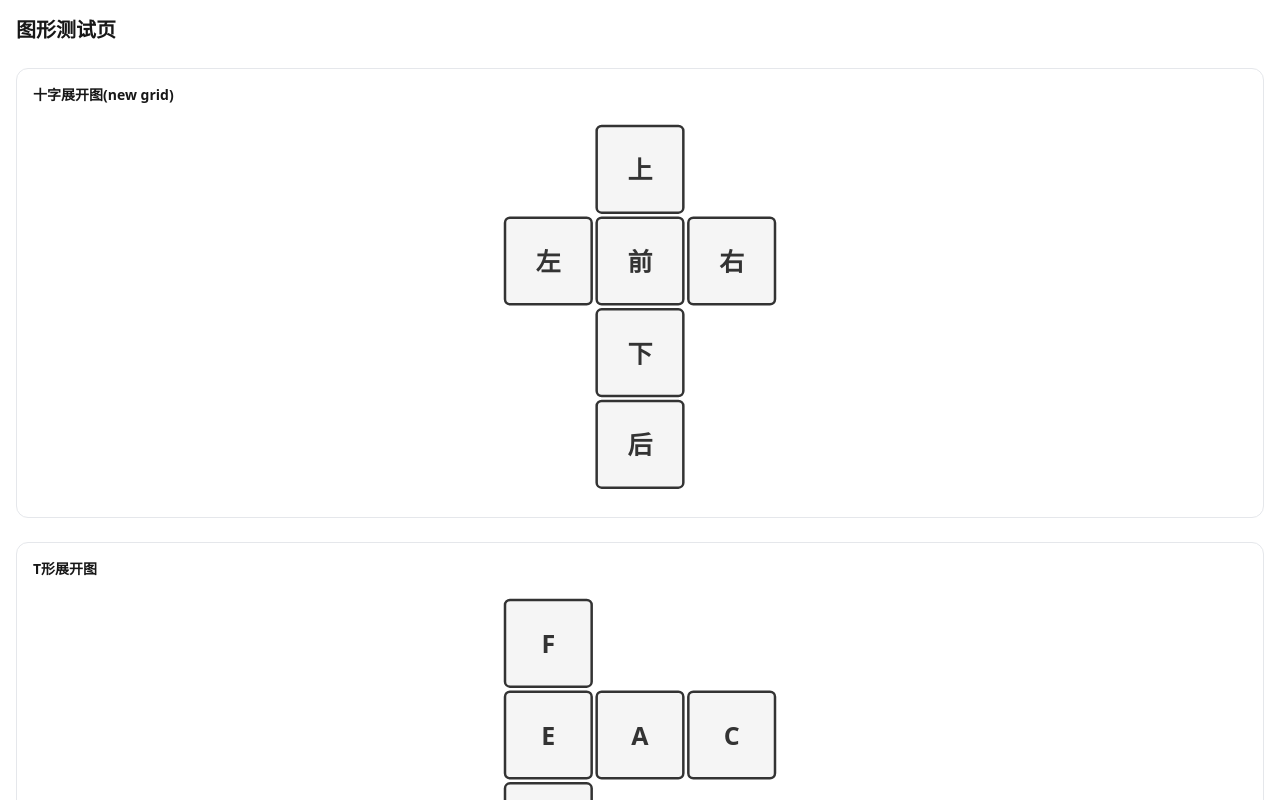
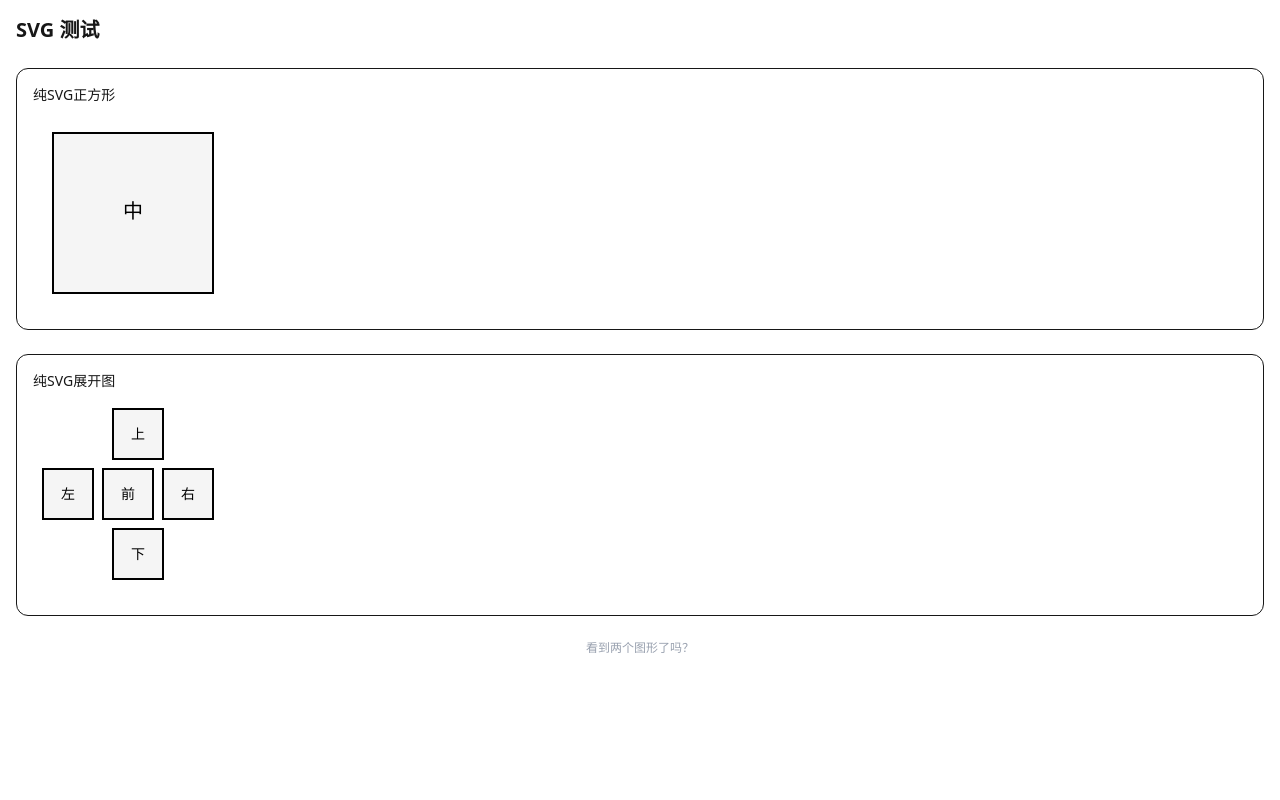
Before and after one commit to chengyizhang2026/zhujiao1, a Next.js app: page /test-diagram in a window 1280 px wide. Shown: the top 800 px of the page. Built offline with nearby package versions, Linux system fonts and the light colour scheme.

Commit message:
纯SVG测试页

```diff
--- a/app/test-diagram/page.tsx
+++ b/app/test-diagram/page.tsx
@@ -1,42 +1,34 @@
-"use client"
-
-import { DiagramRenderer } from "@/components/shared/DiagramRenderer"
-
 export default function TestDiagramPage() {
-  const tests = [
-    {
-      label: "十字展开图(new grid)",
-      params: { type: "cube_net" as const, grid: [[null,"上",null],["左","前","右"],[null,"下",null],[null,"后",null]] },
-    },
-    {
-      label: "T形展开图",
-      params: { type: "cube_net" as const, grid: [["F"],["E","A","C"],["B"],["D"]] },
-    },
-    {
-      label: "十字展开图(old faces)",
-      params: { type: "cube_net" as const, faces: ["上","下","左","前","右","后"] },
-    },
-    {
-      label: "三角形",
-      params: { type: "triangle" as const, vertices: ["A","B","C"] },
-    },
-    {
-      label: "数轴",
-      params: { type: "number_line" as const, from: -3, to: 3, points: [{value: -1, label: "A"}, {value: 2, label: "B"}] },
-    },
-  ]
-
   return (
     <div className="p-4 space-y-6">
-      <h1 className="text-xl font-bold">图形测试页</h1>
-      {tests.map((t, i) => (
-        <div key={i} className="bg-white rounded-xl border border-gray-200 p-4">
-          <h2 className="text-sm font-semibold mb-2">{t.label}</h2>
-          <DiagramRenderer params={t.params} />
-        </div>
-      ))}
+      <h1 className="text-xl font-bold">SVG 测试</h1>
+
+      <div className="bg-white rounded-xl border p-4">
+        <h2 className="text-sm mb-2">纯SVG正方形</h2>
+        <svg viewBox="0 0 200 200" width="200" height="200" xmlns="http://www.w3.org/2000/svg">
+          <rect x="20" y="20" width="160" height="160" fill="#f5f5f5" stroke="black" strokeWidth="2" />
+          <text x="100" y="105" textAnchor="middle" fontSize="20" fill="black">中</text>
+        </svg>
+      </div>
+
+      <div className="bg-white rounded-xl border p-4">
+        <h2 className="text-sm mb-2">纯SVG展开图</h2>
+        <svg viewBox="0 0 250 200" width="250" height="200" xmlns="http://www.w3.org/2000/svg">
+          <rect x="80" y="10" width="50" height="50" fill="#f5f5f5" stroke="black" strokeWidth="2" />
+          <text x="105" y="40" textAnchor="middle" fontSize="14" fill="black">上</text>
+          <rect x="10" y="70" width="50" height="50" fill="#f5f5f5" stroke="black" strokeWidth="2" />
+          <text x="35" y="100" textAnchor="middle" fontSize="14" fill="black">左</text>
+          <rect x="70" y="70" width="50" height="50" fill="#f5f5f5" stroke="black" strokeWidth="2" />
+          <text x="95" y="100" textAnchor="middle" fontSize="14" fill="black">前</text>
+          <rect x="130" y="70" width="50" height="50" fill="#f5f5f5" stroke="black" strokeWidth="2" />
+          <text x="155" y="100" textAnchor="middle" fontSize="14" fill="black">右</text>
+          <rect x="80" y="130" width="50" height="50" fill="#f5f5f5" stroke="black" strokeWidth="2" />
+          <text x="105" y="160" textAnchor="middle" fontSize="14" fill="black">下</text>
+        </svg>
+      </div>
+
       <p className="text-xs text-gray-400 text-center pb-20">
-        如果上面5个都能看到图形，说明渲染器正常，问题在数据传递。如果有空白，说明组件有bug。
+        看到两个图形了吗？
       </p>
     </div>
   )
```
